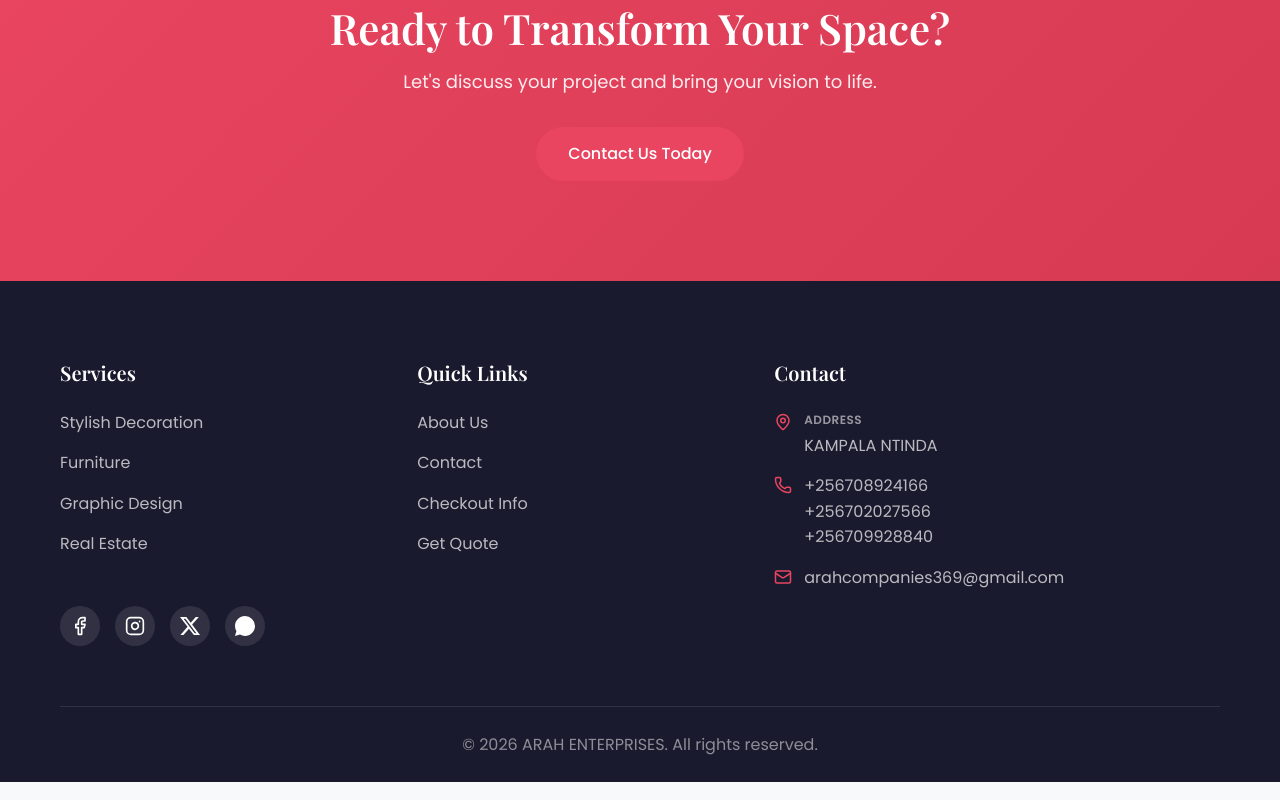
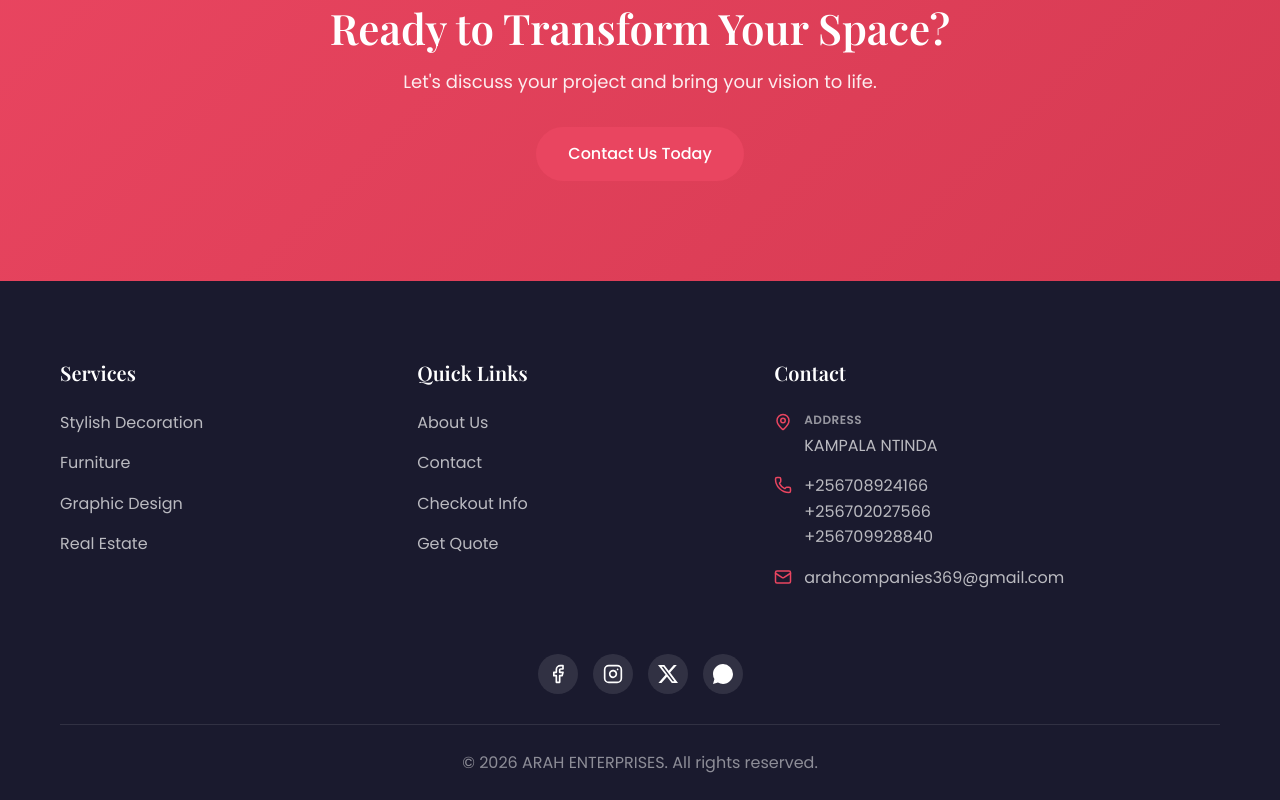
Before and after one commit to ngandapius53/ae-website, a Next.js app: page / in a window 1280 px wide. Shown: the part 2660-3460 px from the top of the page. Built offline with nearby package versions, Linux system fonts and the light colour scheme.

Commit message:
Center footer social icons

```diff
--- a/src/components/Footer.module.css
+++ b/src/components/Footer.module.css
@@ -55,7 +55,9 @@
 
 .social {
   display: flex;
+  justify-content: center;
   gap: 15px;
+  margin-top: 48px;
 }
 
 .socialLink {
@@ -126,7 +128,7 @@
 }
 
 .bottom {
-  margin-top: 60px;
+  margin-top: 30px;
   padding: 25px 0;
   border-top: 1px solid rgba(255, 255, 255, 0.1);
   text-align: center;
```
